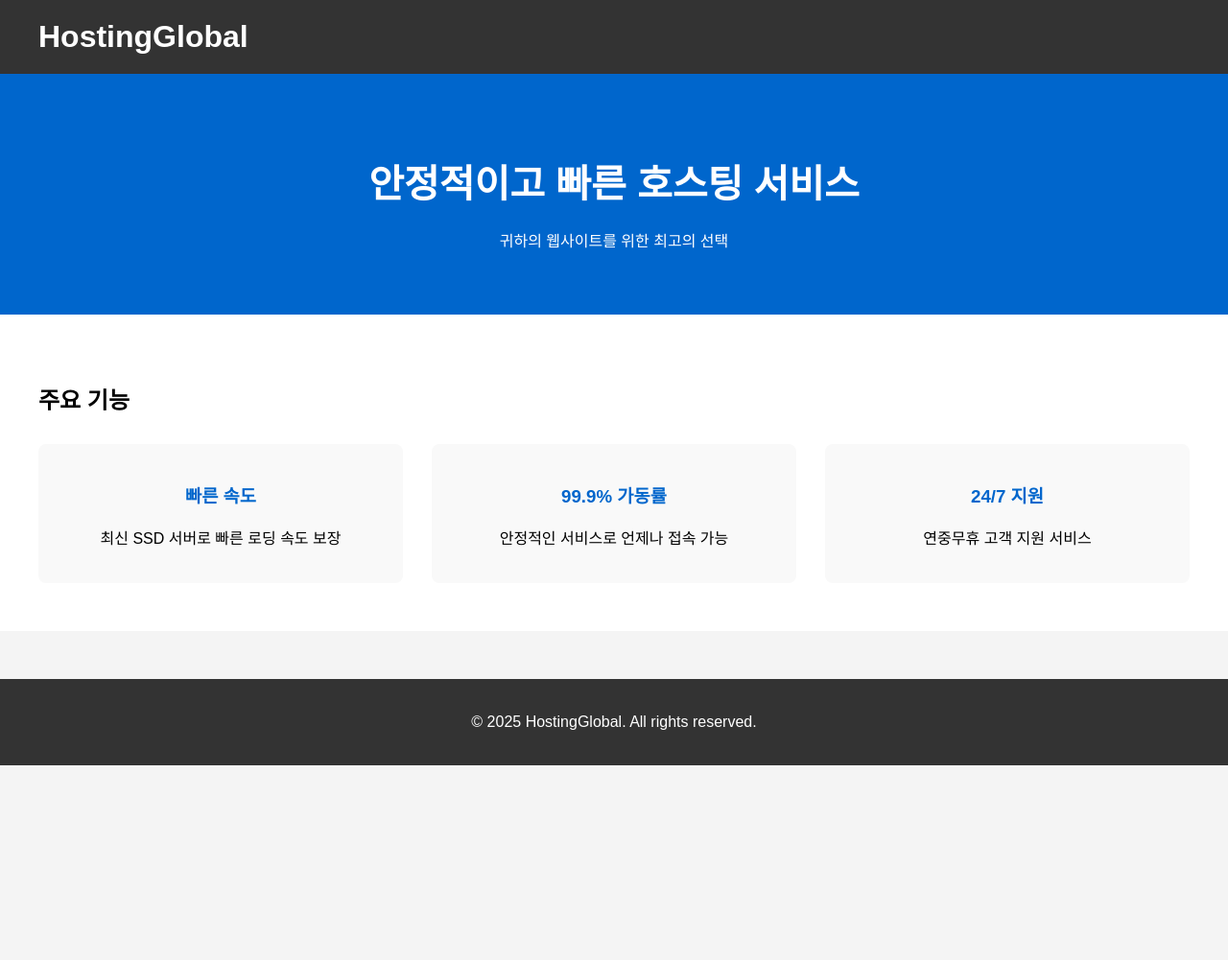
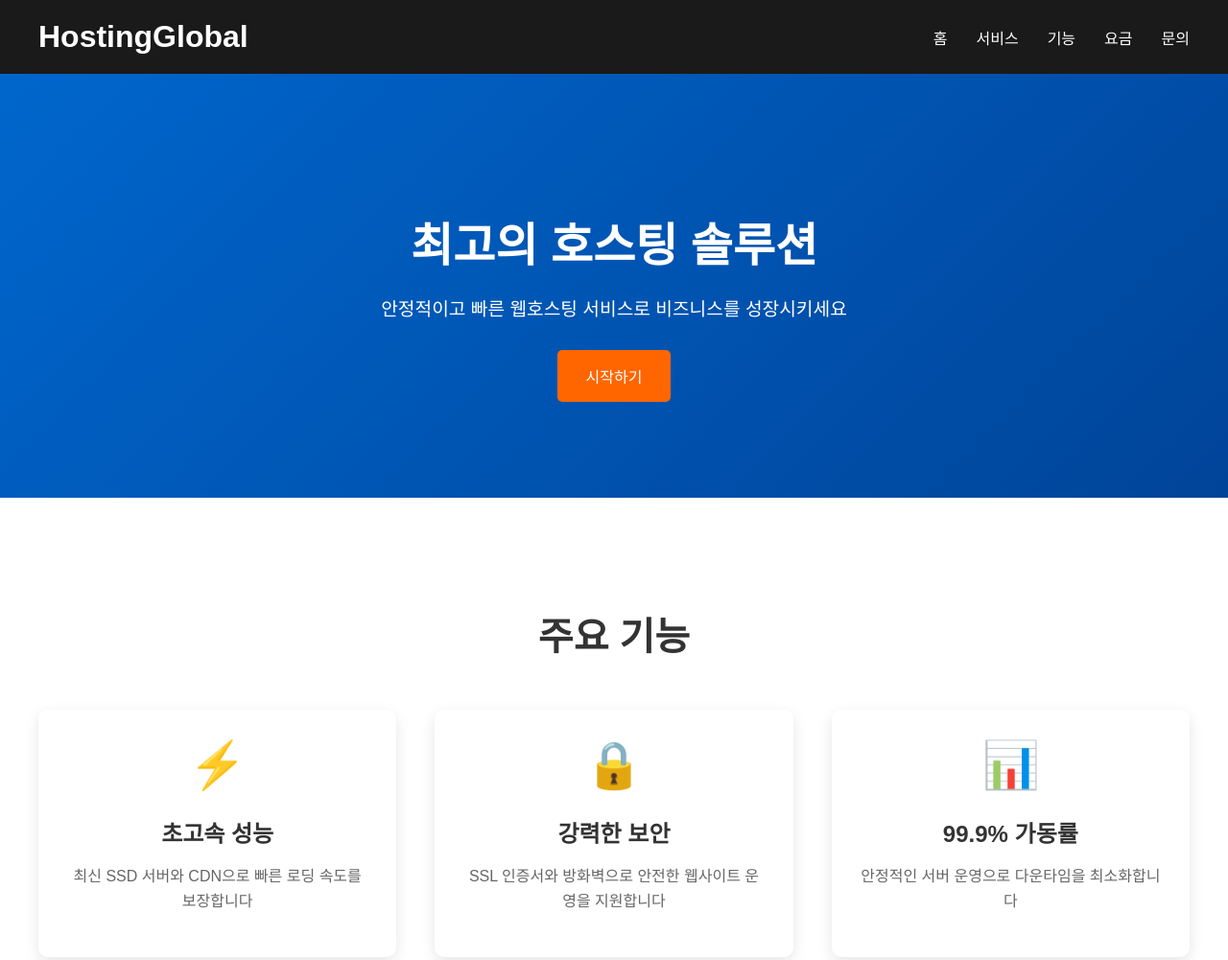
Before and after one commit to Hostingglobal-Tech/WEBSITE, a plain HTML site: page index.html in a window 1280 px wide. Shown: the top 1001 px of the page at 96% size. Before the commit the page ends 800 px from the top, so only its background shows below. Drawn offline with Linux system fonts and the light colour scheme.

Commit message:
Replace root index.html with hostingglobal version

```diff
--- a/index.html
+++ b/index.html
@@ -3,13 +3,13 @@
 <head>
     <meta charset="UTF-8">
     <meta name="viewport" content="width=device-width, initial-scale=1.0">
-    <title>HostingGlobal - 호스팅 서비스</title>
+    <title>HostingGlobal - 프리미엄 호스팅 솔루션</title>
     <style>
         body {
             font-family: 'Arial', sans-serif;
             margin: 0;
             padding: 0;
-            background-color: #f4f4f4;
+            background-color: #f5f5f5;
         }
         .container {
             max-width: 1200px;
@@ -17,62 +17,129 @@
             padding: 0 20px;
         }
         header {
-            background-color: #333;
+            background-color: #1a1a1a;
             color: white;
             padding: 20px 0;
         }
-        h1 {
+        .logo {
+            font-size: 2em;
+            font-weight: bold;
+        }
+        nav {
+            display: flex;
+            justify-content: space-between;
+            align-items: center;
+        }
+        nav ul {
+            list-style: none;
+            display: flex;
+            gap: 30px;
             margin: 0;
+            padding: 0;
+        }
+        nav a {
+            color: white;
+            text-decoration: none;
+            transition: color 0.3s;
+        }
+        nav a:hover {
+            color: #0066cc;
         }
         .hero {
-            background-color: #0066cc;
+            background: linear-gradient(135deg, #0066cc, #004499);
             color: white;
-            padding: 50px 0;
+            padding: 100px 0;
             text-align: center;
         }
-        .hero h2 {
-            font-size: 2.5em;
+        .hero h1 {
+            font-size: 3em;
             margin-bottom: 20px;
         }
+        .hero p {
+            font-size: 1.2em;
+            margin-bottom: 30px;
+        }
+        .btn {
+            display: inline-block;
+            padding: 15px 30px;
+            background-color: #ff6600;
+            color: white;
+            text-decoration: none;
+            border-radius: 5px;
+            transition: background-color 0.3s;
+        }
+        .btn:hover {
+            background-color: #e55500;
+        }
         .features {
-            padding: 50px 0;
+            padding: 80px 0;
             background-color: white;
+        }
+        .features h2 {
+            text-align: center;
+            font-size: 2.5em;
+            margin-bottom: 50px;
+            color: #333;
         }
         .features-grid {
             display: grid;
             grid-template-columns: repeat(auto-fit, minmax(300px, 1fr));
-            gap: 30px;
-            margin-top: 30px;
+            gap: 40px;
         }
         .feature-card {
             text-align: center;
-            padding: 20px;
-            background-color: #f9f9f9;
-            border-radius: 8px;
+            padding: 30px;
+            border-radius: 10px;
+            box-shadow: 0 5px 15px rgba(0,0,0,0.1);
+            transition: transform 0.3s;
+        }
+        .feature-card:hover {
+            transform: translateY(-5px);
+        }
+        .feature-icon {
+            font-size: 3em;
+            margin-bottom: 20px;
+            color: #0066cc;
         }
         .feature-card h3 {
-            color: #0066cc;
+            font-size: 1.5em;
+            margin-bottom: 15px;
+            color: #333;
+        }
+        .feature-card p {
+            color: #666;
+            line-height: 1.6;
         }
         footer {
-            background-color: #333;
+            background-color: #1a1a1a;
             color: white;
             text-align: center;
-            padding: 20px 0;
-            margin-top: 50px;
+            padding: 40px 0;
+        }
+        footer p {
+            margin: 10px 0;
         }
     </style>
 </head>
 <body>
     <header>
-        <div class="container">
-            <h1>HostingGlobal</h1>
-        </div>
+        <nav class="container">
+            <div class="logo">HostingGlobal</div>
+            <ul>
+                <li><a href="#home">홈</a></li>
+                <li><a href="#services">서비스</a></li>
+                <li><a href="#features">기능</a></li>
+                <li><a href="#pricing">요금</a></li>
+                <li><a href="#contact">문의</a></li>
+            </ul>
+        </nav>
     </header>
 
     <section class="hero">
         <div class="container">
-            <h2>안정적이고 빠른 호스팅 서비스</h2>
-            <p>귀하의 웹사이트를 위한 최고의 선택</p>
+            <h1>최고의 호스팅 솔루션</h1>
+            <p>안정적이고 빠른 웹호스팅 서비스로 비즈니스를 성장시키세요</p>
+            <a href="#" class="btn">시작하기</a>
         </div>
     </section>
 
@@ -81,16 +148,34 @@
             <h2>주요 기능</h2>
             <div class="features-grid">
                 <div class="feature-card">
-                    <h3>빠른 속도</h3>
-                    <p>최신 SSD 서버로 빠른 로딩 속도 보장</p>
+                    <div class="feature-icon">⚡</div>
+                    <h3>초고속 성능</h3>
+                    <p>최신 SSD 서버와 CDN으로 빠른 로딩 속도를 보장합니다</p>
                 </div>
                 <div class="feature-card">
-                    <h3>99.9% 가동률</h3>
-                    <p>안정적인 서비스로 언제나 접속 가능</p>
+                    <div class="feature-icon">🔒</div>
+                    <h3>강력한 보안</h3>
+                    <p>SSL 인증서와 방화벽으로 안전한 웹사이트 운영을 지원합니다</p>
                 </div>
                 <div class="feature-card">
+                    <div class="feature-icon">📊</div>
+                    <h3>99.9% 가동률</h3>
+                    <p>안정적인 서버 운영으로 다운타임을 최소화합니다</p>
+                </div>
+                <div class="feature-card">
+                    <div class="feature-icon">🛠️</div>
+                    <h3>쉬운 관리</h3>
+                    <p>직관적인 관리 패널로 쉽게 웹사이트를 관리할 수 있습니다</p>
+                </div>
+                <div class="feature-card">
+                    <div class="feature-icon">💬</div>
                     <h3>24/7 지원</h3>
-                    <p>연중무휴 고객 지원 서비스</p>
+                    <p>연중무휴 고객 지원으로 문제를 신속하게 해결합니다</p>
+                </div>
+                <div class="feature-card">
+                    <div class="feature-icon">🔄</div>
+                    <h3>자동 백업</h3>
+                    <p>일일 자동 백업으로 데이터를 안전하게 보호합니다</p>
                 </div>
             </div>
         </div>
@@ -99,6 +184,7 @@
     <footer>
         <div class="container">
             <p>&copy; 2025 HostingGlobal. All rights reserved.</p>
+            <p>이메일: info@hostingglobal.co.kr | 전화: 1588-1234</p>
         </div>
     </footer>
 </body>
```
